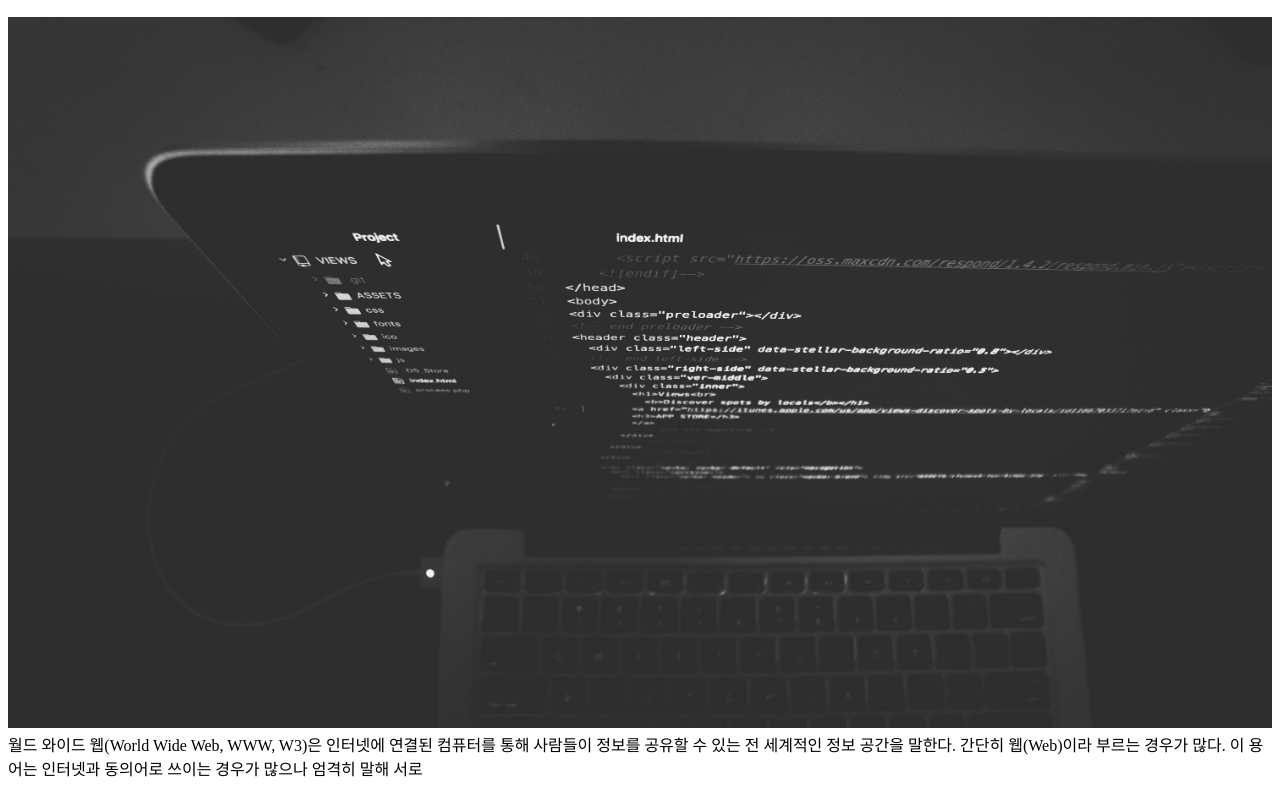
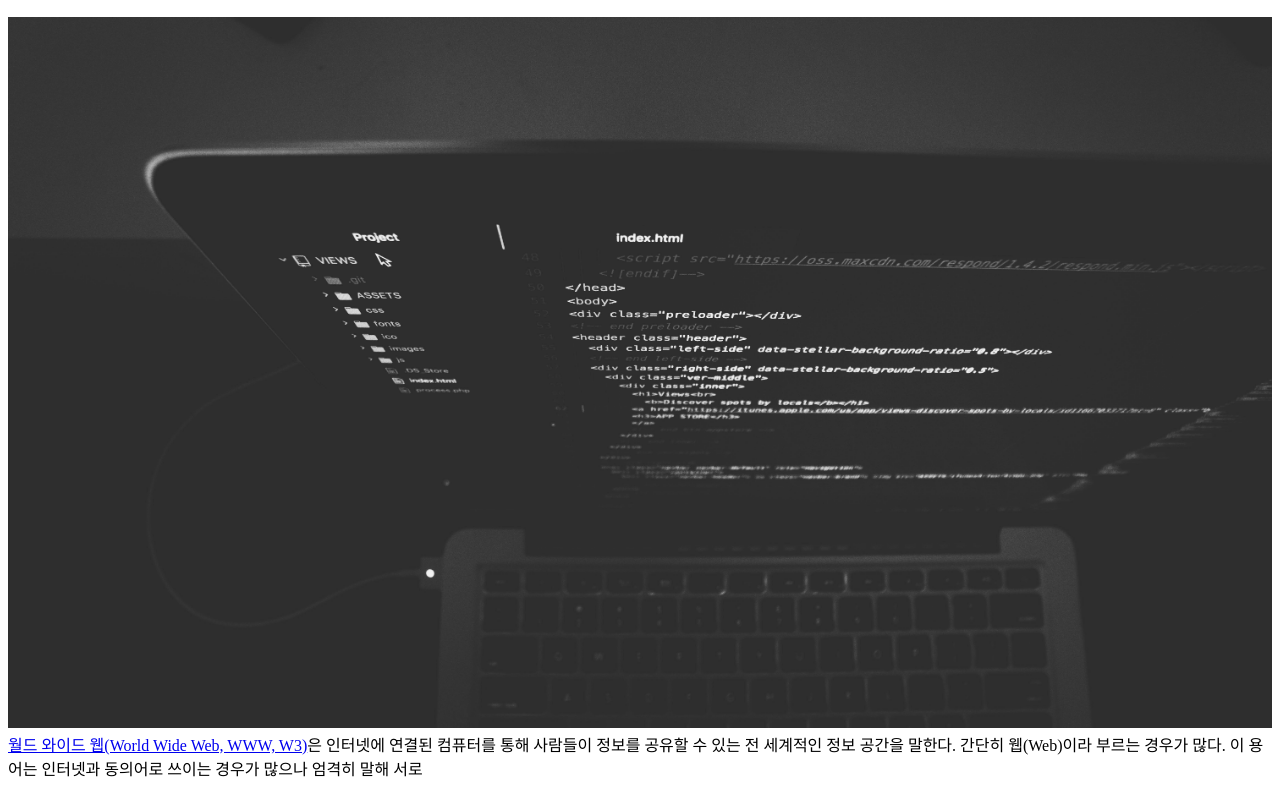
Before and after one commit to kyunghwan1207/web1, a plain HTML site: page index.html in a window 1280 px wide. Shown: the part 184-980 px from the top of the page. Drawn offline with Linux system fonts and the light colour scheme.

Commit message:
2nd version
Add <a> tag with target="_blank" and title="html5 speicifiation" in Paragraph

```diff
--- a/index.html
+++ b/index.html
@@ -14,7 +14,8 @@
             <h2>WEB</h2>
                 <p>
                 <img src="coding.jpg" width="100%">
-                월드 와이드 웹(World Wide Web, WWW, W3)은 인터넷에 연결된 컴퓨터를 통해 사람들이 정보를 공유할 수 있는 전 세계적인 정보 공간을 말한다. 간단히 웹(Web)이라 부르는 경우가 많다.
+                <a href="https://www.w3.org/WWW/" target="_blank"
+                title="html5 speicification">월드 와이드 웹(World Wide Web, WWW, W3)</a>은 인터넷에 연결된 컴퓨터를 통해 사람들이 정보를 공유할 수 있는 전 세계적인 정보 공간을 말한다. 간단히 웹(Web)이라 부르는 경우가 많다.
                 이 용어는 인터넷과 동의어로 쓰이는 경우가 많으나 엄격히 말해 서로
                 </p>
         </body>
```
